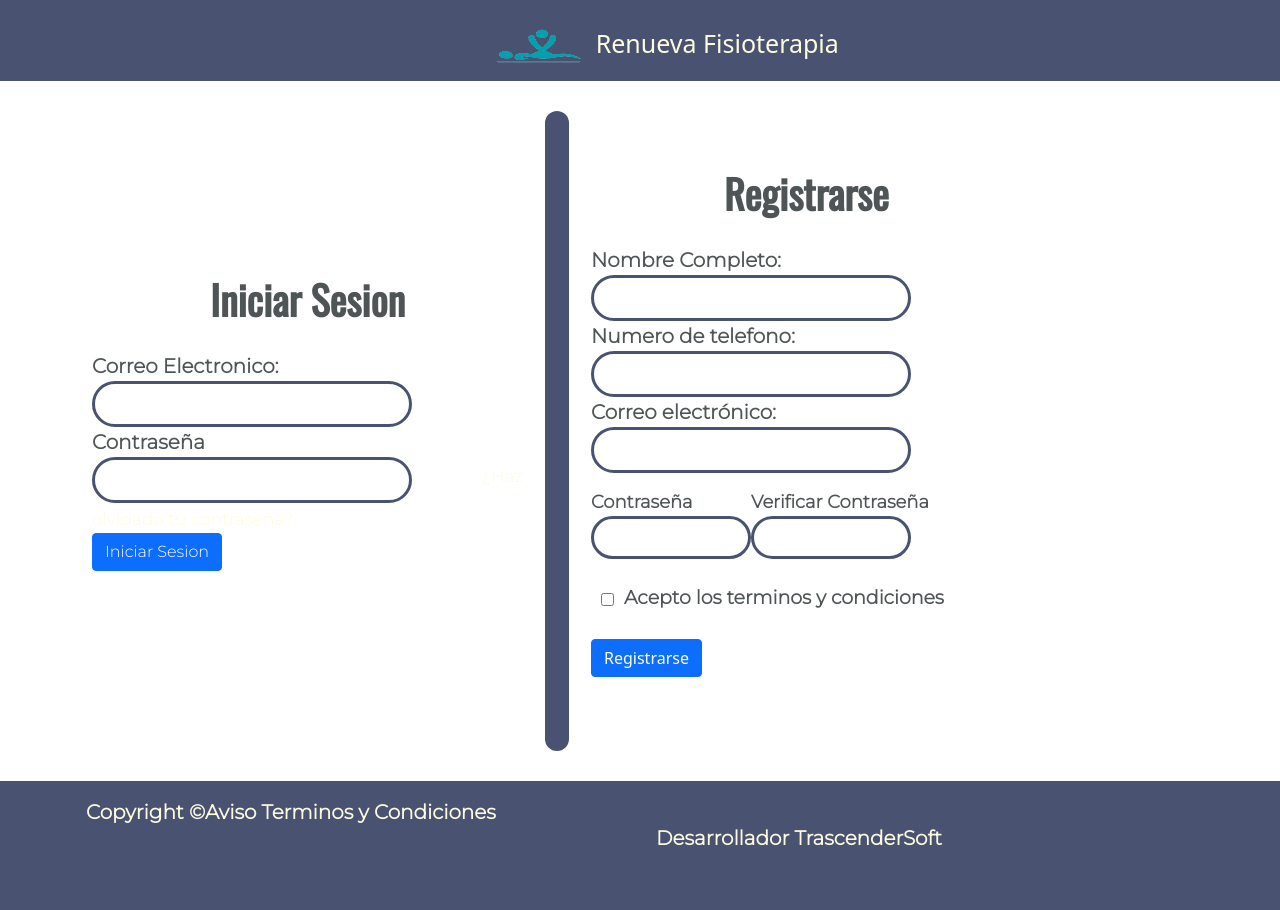
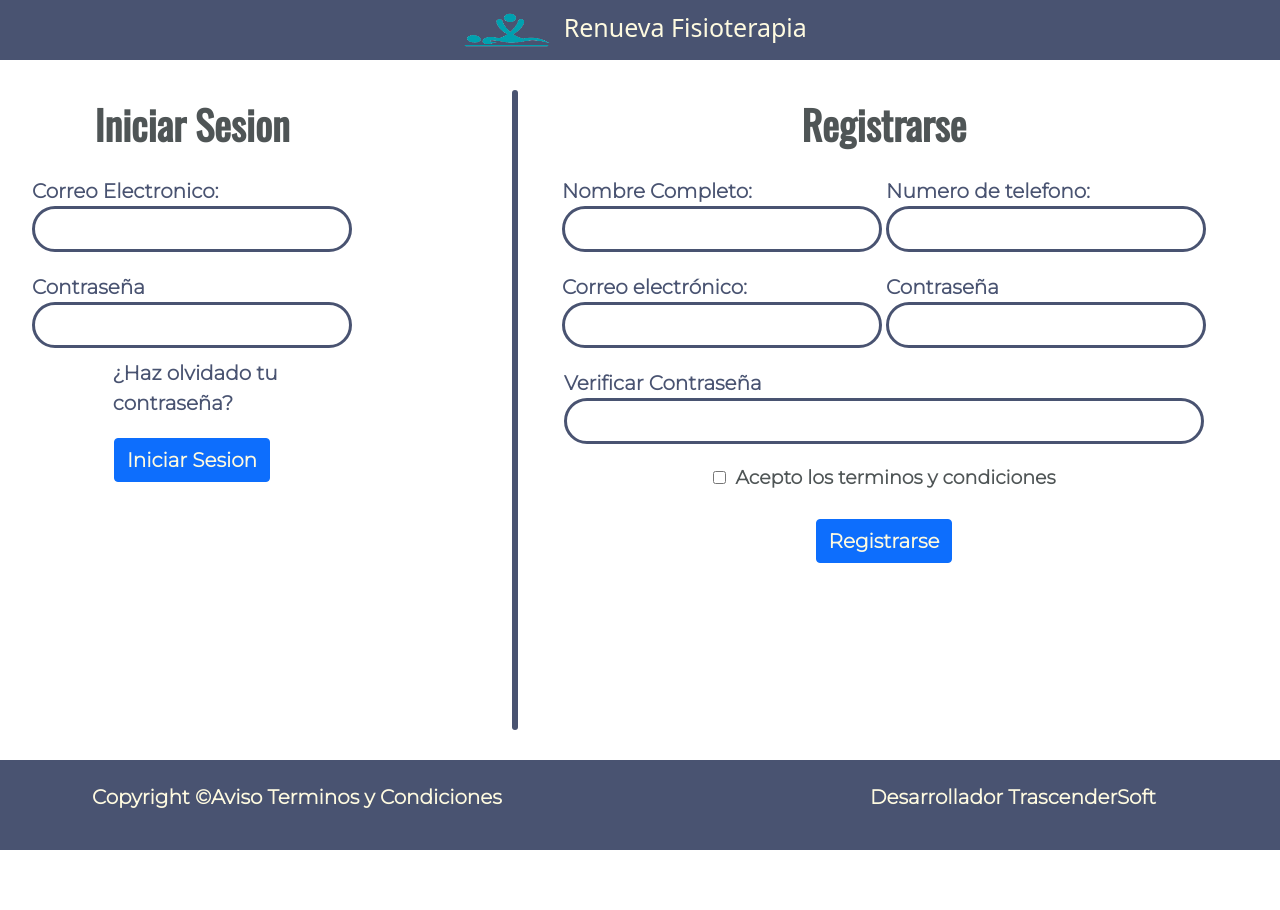
Before and after one commit to DuckyStripe/Renueva-Fisioterapia, a PHP site: page /views/inicio/iniciar.html in a window 1280 px wide. After the commit the page ends 850 px from the top, so only its background shows below. Run offline with PHP 8.4, Linux system fonts and the light colour scheme.

Commit message:
Termino de diseño 1080

```diff
--- a/css/iniciar.css
+++ b/css/iniciar.css
@@ -29,6 +29,13 @@ html, body{
     display: flex;
     align-items: center;
     justify-content: center;
+}
+#logo{
+    margin-left: 0px!important;
+    color:var(--color-pheader);
+    text-decoration: none;
+    font-weight:500;
+    font-size: 25px;
 }
 .lhead>a{
     padding-top: 1rem;
@@ -83,14 +90,27 @@ html, body{
         padding: 1px;
 
     }
-
+    .inp{
+        border-radius: 30px;
+        border: 3px solid ;
+        color:#495371;
+        width: 80vw!important;
+    }
+    .ipass{
+        border-radius: 30px;
+        border: 3px solid ;
+        color:#495371;
+        width:40vw!important;
+        display:flex;
+    }
 }
 /* Header */
 .contenido{
-            display: flex;
-        align-items: center;
+        display: flex;
+        text-align: center;
 }
 .linea{
+    margin-left:10rem;
     height:80vh;
     width:1rem;
     color:#495371 ;
@@ -101,40 +121,53 @@ h2{
     padding: 10px!important;
 }
 .form-group{
-    display: flex;
-    align-items: center;
+
     padding: 10px;
+    margin: 0 auto;
 
 }
-.botonin{
-
+.formulario{
+    padding-bottom: 20px;
+}
+.formulario>a{
+    font-family: var(--letra-parrafos);
+    font-weight: 600;
+    font-size: 20px;
+    color: #495371;
+    text-align: justify;
+    padding-bottom: 20px;
 }
 .inp{
     border-radius: 30px;
     border: 3px solid ;
     color:#495371;
-    width: 20rem;
+    width: 25vw;
 }
-
+.inpu{
+    border-radius: 30px;
+    border: 3px solid ;
+    color:#495371;
+    width: 50vw;
+}
 input{
     padding-bottom: 10px;
+
 }
 .ipass{
     border-radius: 30px;
     border: 3px solid ;
     color:#495371;
-    width:10rem;
+    width:12.5vw;
+    display:inline-block;
 }
-.pass{
-    display: flex;
-    align-items: stretch;
-}
-.pass{
+label{
     font-family: var(--letra-parrafos);
-    font-weight: 600;
-    font-size: 18px;
-    color: var( --color-titulos);
+    font-weight:bold;
+    font-size: 20px;
+    color: #495371;
     text-align: justify;
+    padding-top: 10px;
+    padding-bottom: 10px;
 }
 .termino{
     font-family: var(--letra-parrafos);
@@ -142,6 +175,15 @@ input{
     font-size: 19px;
     color: var( --color-titulos);
     text-align: justify;
-    padding-top: 15px;
+    display:inline-block;
     padding-left: 10px;
 }
+.colum{
+    display: inline-block;
+}
+.iniciar{
+    margin: 0 auto;
+    float:left;
+    display: inline-block;
+    justify-content:center;
+}
--- a/css/styles.css
+++ b/css/styles.css
@@ -253,9 +253,16 @@ a>p{
 }
 .foot{
     padding: 1rem;
-
+    display: flex;
+    justify-content: flex-end;
+}
+.text-center{
+    align-items:right;
+    display: flex;
+    text-align: right;
 }
 .footd{
     padding: 1rem;
-
+    display: flex;
+    justify-content: flex-start;
 }
--- a/views/inicio/iniciar.html
+++ b/views/inicio/iniciar.html
@@ -17,45 +17,36 @@
     <title>Renueva</title>
 </head>
 <body>
-    <header class="container-fluid bg-header">
-        <div class="lhead">
+    <header class="container-fluid bg-header lhead">
+        <div class="">
             <a class="navbar-brand" id="logo" href="#">
                 <img src="/img/logo.png" alt="" width="100" height="60" class="d-inline-block">
                 Renueva Fisioterapia
             </a>
         </div>
     </header>
-    <main class="container">
-        <div class="row contenido">
-            <div class="col-md-5">
-                <div class="row">
+    <main class="contenedor">
+        <div class="contenido">
+            <div class="iniciar">
                 <h2>Iniciar Sesion</h2>
-                </div>
-                <div class="form-group">
                 <form action="" method="POST">
-                        <p>
+                    <div class="formulario">
                         <label  for="email">Correo Electronico:<br>
                             <input class="inp" type="email" name="email"><br>
                         </label>
                         <label for="password">Contraseña<br>
                             <input class="inp" type="password" name="password"><br>
-                            </label>
-                            <a href="#">¿Haz olvidado tu contraseña?</a><br>
-                            <input type="submit" class="btn btn-primary botonin"value="Iniciar Sesion"><br>
-                        </p>
+                        </label><br>
+                        <a href="#">¿Haz olvidado tu contraseña?</a>
+                    </div>
+                    <input type="submit" class="btn btn-primary botonh"value="Iniciar Sesion"><br>
                 </form>
             </div>
-            </div>
-            <div class="linea">
-
-            </div>
-            <div  class="col-md-5">
-                <div class="row">
+            <div class="linea"></div>
+            <div  class="iniciar">
                     <h2>Registrarse</h2>
-                </div>
-                <div class="form-group">
+                <div class="registro">
                     <form action="" method="POST">
-                        <p>
                             <label for="name">Nombre Completo:<br>
                                 <input class="inp" type="name" name="name"><br>
                             </label>
@@ -65,19 +56,16 @@
                             <label for="name">Correo electrónico:<br>
                                 <input class="inp" type="name" name="name"><br>
                             </label>
-                            <div class="pass">
                                 <label for="password">Contraseña<br>
-                                    <input class="ipass" type="password" name="password"><br>
+                                    <input class="inp" type="password" name="password"><br>
                                 </label>
                                 <label for="password">Verificar Contraseña<br>
-                                    <input class="ipass" type="password" name="password"><br>
+                                    <input class="inpu" type="password" name="password"><br>
                                 </label>
-                            </div>
                             <div class="form-group">
                                 <input type="checkbox" name="terminos"><p class="termino"> Acepto los terminos y condiciones</p>
                             </div>
-                            <input type="submit" class="btn btn-primary botonin"value="Registrarse">
-                        </p>
+                            <input type="submit" class="btn btn-primary botonh"value="Registrarse">
                     </form>
                 </div>
             </div>
@@ -87,10 +75,12 @@
     <footer>
         <div class="container">
             <div class="row">
-                <div class="col-md-6 footd">
-                    <p>Copyright ©Aviso Terminos y Condiciones</p>
+                <div class="col footd">
+                    <a href="https://trascendersoft1.000webhostapp.com/">
+                        <p class="text-center"> Copyright ©Aviso Terminos y Condiciones</p>
+                    </a>
                 </div>
-                <div class="col-md-6 foot">
+                <div class="col foot">
                     <a href="https://trascendersoft1.000webhostapp.com/">
                         <p>Desarrollador TrascenderSoft</p>
                     </a>
```
Lines whose indentation alone changed are shown as unchanged.
